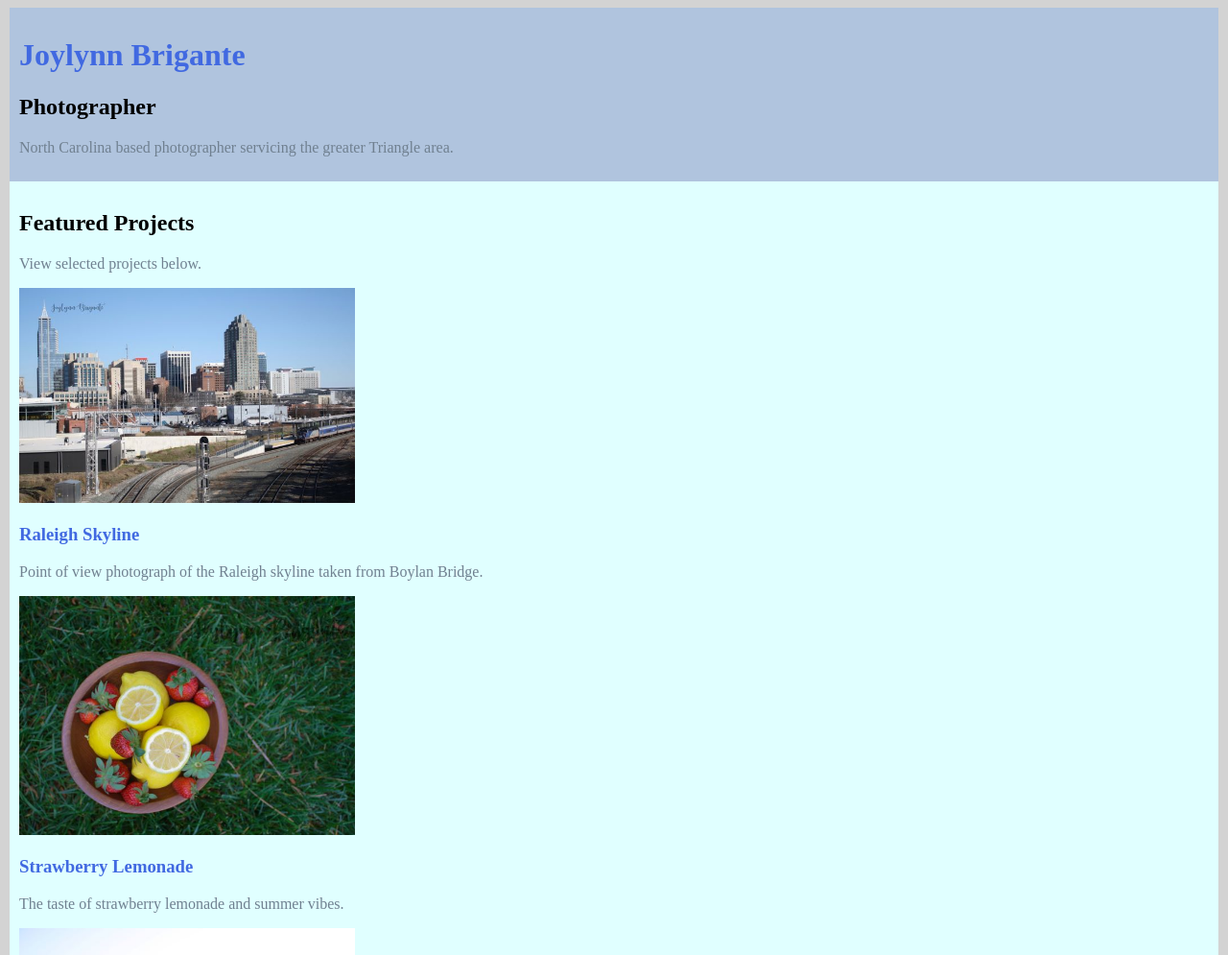
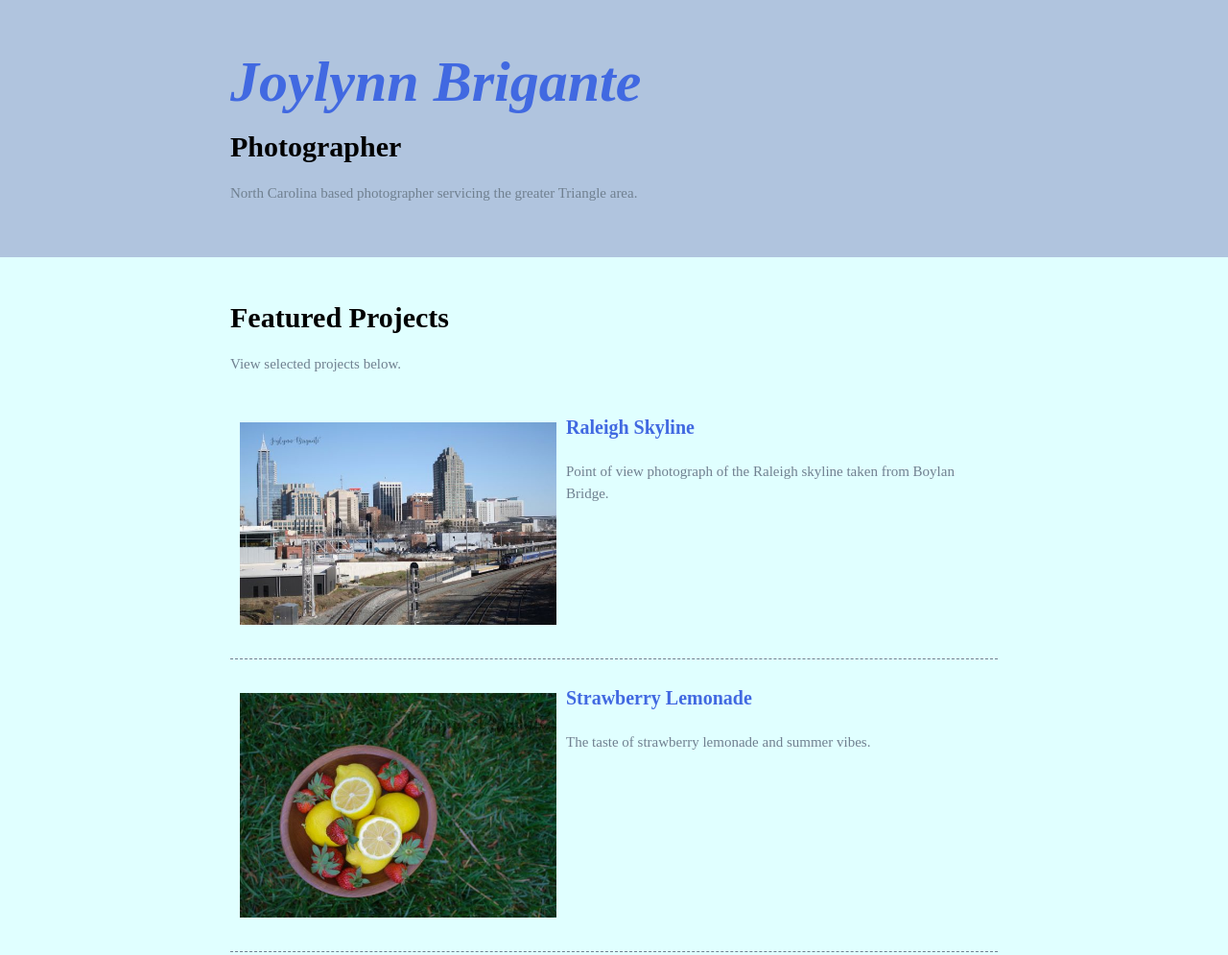
Before and after one commit to jmbrigante/resume, a plain HTML site: page index.html in a window 1280 px wide. Shown: the top 995 px of the page at 96% size. Drawn offline with Linux system fonts and the light colour scheme; a web font is replaced by a local one.

Commit message:
Update style.css

```diff
--- a/style.css
+++ b/style.css
@@ -1,26 +1,48 @@
 /* Global Styles
 ---------------------------- */
 body {
+
     color: #708090;
     background: #d3d3d3;
-    margin-left: 10px;
-    margin-right: 10px;
+    margin: 0;
+    padding: 0;
+    font-family: Habibi;
+    font-size: 15px;
+    line-height: 1.5;
+}
+html{
+    box-sizing: border-box;
+}
+*, *:before, *::after{
+    box-sizing: inherit;
 }
 
 img{
     width: 350px;
 }
+.content-wrap {
+    width: 800px;
+    margin: 0 auto;
+    padding: 40px 0;
+}
 
 h1{
+ font-family: Charmonman;
+font-size: 60px;
+font-style: italic;
+margin: 0;
  color: #4169e1;
 }
 
 h2 {
+    margin: 0;
 color: black;
+font-size: 30px;
 }
 
 h3 {
     color: #4169e1;
+    font-size: 20px;
 }
 
 a{
@@ -36,28 +58,40 @@ a:hover {
 header {
     color: #708090;
     background: #b0c4de;
-    padding: 10px;
+
 }
 
 /*Projects
 ---------------------------- */
 .projects {
     background:#e0ffff;
+
+}
+.project-item{
+    overflow: hidden;
+    border-bottom: 1px dashed #708090;
+    padding: 25px 0px;
+}
+.project-item img{
+    float:left;
     padding: 10px;
+}
+.project-item h3 {
+    margin-top: 0;
 }
 
 /*Work Experience
 ---------------------------- */
 .work-experience {
     background: #afeeee;
-    padding: 10px;
+
 }
 
 /*Education
 ---------------------------- */
 .education {
     background: #add8e6;
-    padding: 10px;
+
 }
 
 /*Contact Info
@@ -65,5 +99,5 @@ header {
 footer {
     color: #708090;
     background: #b0c4de;
-    padding: 10px;
+
 }
```
